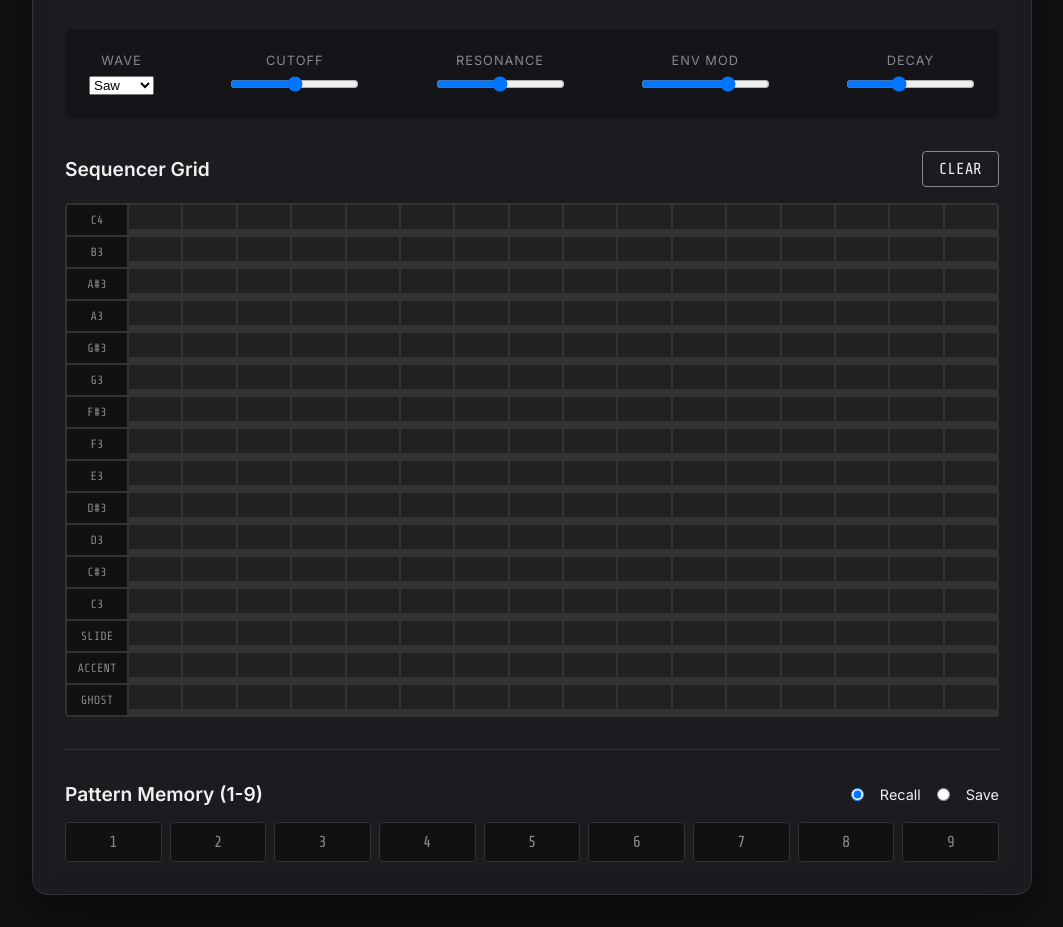
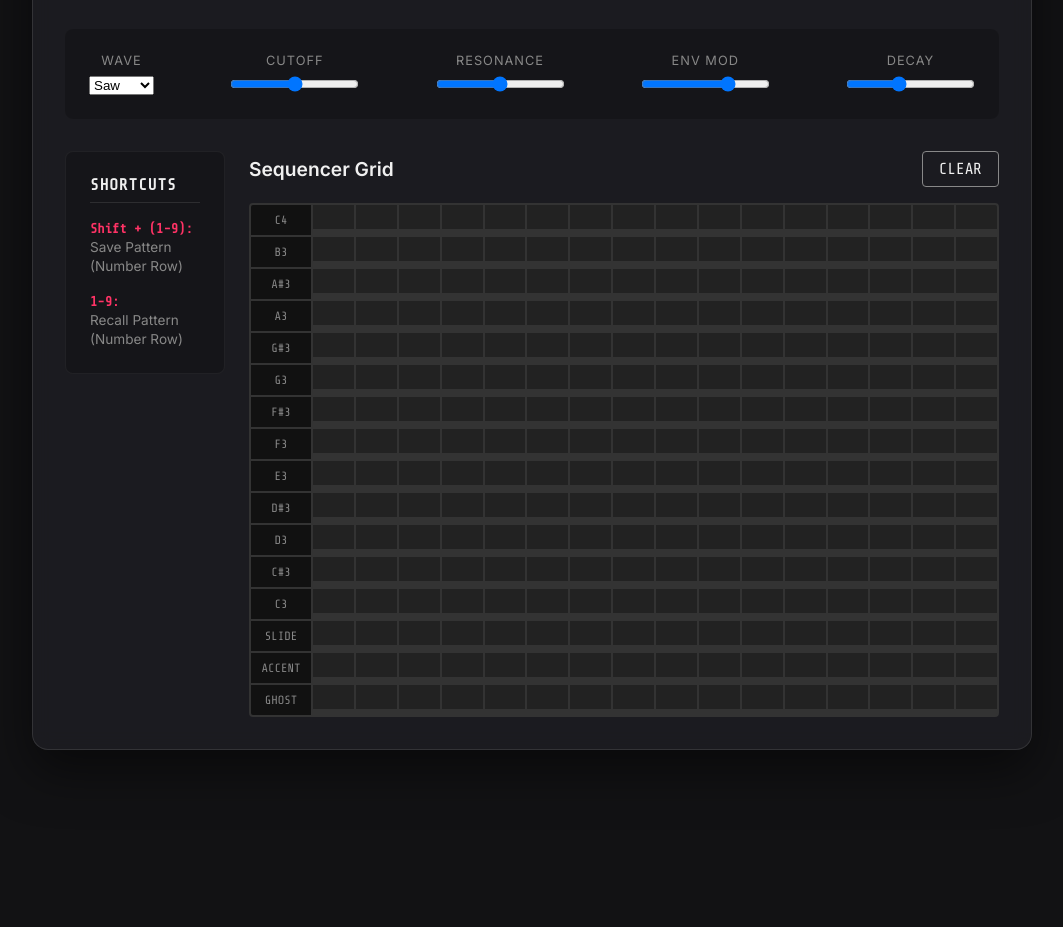
Before and after one commit to hellonearthis/TB-303-vibe, a plain HTML site: page index.html in a window 1280 px wide. Shown: the part 130-1057 px from the top of the page, without its empty margins (108-1171 px from the left). After the commit the page ends 912 px from the top, so only its background shows below. Drawn offline with nearby package versions, Linux system fonts and the light colour scheme.

Commit message:
Refactor pattern memory to use number row shortcuts

```diff
--- a/app.js
+++ b/app.js
@@ -16,9 +16,7 @@ document.addEventListener('DOMContentLoaded', () => {
     const envModInput = document.getElementById('env-mod');
     const decayInput = document.getElementById('decay');
 
-    // Memory Mode
-    const modeRadios = document.getElementsByName('memory-mode');
-    const patternSlotsDiv = document.getElementById('pattern-slots');
+
 
     // --- Build Grid UI ---
     function renderGrid() {
@@ -118,58 +116,24 @@ document.addEventListener('DOMContentLoaded', () => {
         gridContainer.appendChild(ghostRow);
     }
 
-    // --- Build Pattern Memory UI ---
-    function renderPatternSlots() {
-        patternSlotsDiv.innerHTML = '';
-        for (let i = 1; i <= 9; i++) {
-            const slot = document.createElement('div');
-            slot.className = 'pattern-slot';
-            slot.textContent = i;
-            if (seq.patterns[i]) {
-                slot.classList.add('has-data');
-            }
-
-            slot.addEventListener('click', () => {
-                handleMemoryAction(i);
-            });
-
-            patternSlotsDiv.appendChild(slot);
-        }
-    }
-
-    function getMemoryMode() {
-        for (let radio of modeRadios) {
-            if (radio.checked) return radio.value;
-        }
-        return 'recall';
-    }
-
-    function handleMemoryAction(slotKey) {
-        const mode = getMemoryMode();
-        if (mode === 'save') {
-            seq.savePattern(slotKey);
-        } else {
-            if (seq.recallPattern(slotKey)) {
-                renderGrid();
-            }
-        }
-        renderPatternSlots();
-    }
-
     // --- Keyboard Shortcuts (1-9) ---
     window.addEventListener('keydown', (e) => {
-        // Ignore if user is typing in an input
-        if (e.target.tagName === 'INPUT') return;
+        // Ignore if user is typing in a text/number input (but allow if they are on a range slider)
+        if (e.target.tagName === 'INPUT' && e.target.type !== 'range') return;
 
-        const key = parseInt(e.key);
-        if (key >= 1 && key <= 9) {
-            handleMemoryAction(key);
-
-            // Highlight slot briefly
-            const slots = patternSlotsDiv.children;
-            if(slots[key-1]) {
-                slots[key-1].classList.add('active');
-                setTimeout(() => slots[key-1].classList.remove('active'), 200);
+        if (e.code && e.code.startsWith('Digit')) {
+            // e.key might be '!' if shift is pressed, so extract number from e.code
+            const key = parseInt(e.code.replace('Digit', ''));
+            if (key >= 1 && key <= 9) {
+                if (e.shiftKey) {
+                    // Save pattern
+                    seq.savePattern(key);
+                } else {
+                    // Recall pattern
+                    if (seq.recallPattern(key)) {
+                        renderGrid();
+                    }
+                }
             }
         }
     });
@@ -230,5 +194,4 @@ document.addEventListener('DOMContentLoaded', () => {
 
     // Init
     renderGrid();
-    renderPatternSlots();
 });
--- a/index.html
+++ b/index.html
@@ -49,6 +49,13 @@
         </section>
 
         <section class="sequencer-section">
+            <div class="sequencer-layout">
+                <div class="sequencer-instructions">
+                    <h3>Shortcuts</h3>
+                    <p><strong>Shift + (1-9):</strong><br>Save Pattern (Number Row)</p>
+                    <p><strong>1-9:</strong><br>Recall Pattern (Number Row)</p>
+                </div>
+                <div class="sequencer-main">
                     <div class="grid-header">
                         <h2>Sequencer Grid</h2>
                         <button id="btn-clear" class="btn-secondary">Clear</button>
@@ -57,23 +64,10 @@
                     <div class="grid-container" id="grid-container">
                         <!-- Grid will be generated by JS -->
                     </div>
+                </div>
+            </div>
         </section>
 
-        <section class="pattern-memory">
-            <div class="memory-header">
-                <h2>Pattern Memory (1-9)</h2>
-                <div class="mode-toggle">
-                    <input type="radio" id="mode-recall" name="memory-mode" value="recall" checked>
-                    <label for="mode-recall">Recall</label>
-
-                    <input type="radio" id="mode-save" name="memory-mode" value="save">
-                    <label for="mode-save">Save</label>
-                </div>
-            </div>
-            <div class="pattern-slots" id="pattern-slots">
-                <!-- Slots 1-9 generated by JS -->
-            </div>
-        </section>
     </div>
 
     <script src="audio.js"></script>
--- a/style.css
+++ b/style.css
@@ -213,58 +213,48 @@ button {
     background: #ff6688; /* Lighter active when playing */
 }
 
-
-.pattern-memory {
-    margin-top: 2rem;
-    padding-top: 2rem;
-    border-top: 1px solid rgba(255, 255, 255, 0.1);
+.sequencer-layout {
+    display: flex;
+    gap: 1.5rem;
+    align-items: flex-start;
 }
 
-.memory-header {
-    display: flex;
-    justify-content: space-between;
-    align-items: center;
-    margin-bottom: 1rem;
+.sequencer-instructions {
+    flex: 0 0 160px;
+    background: rgba(0, 0, 0, 0.2);
+    padding: 1.5rem;
+    border-radius: 8px;
+    font-size: 0.85rem;
+    color: var(--text-muted);
+    border: 1px solid rgba(255, 255, 255, 0.05);
 }
 
-.memory-header h2 {
-    font-size: 1.2rem;
+.sequencer-instructions h3 {
+    color: var(--text-main);
+    margin-bottom: 1rem;
+    font-size: 1rem;
     font-weight: 600;
+    font-family: 'Share Tech Mono', monospace;
+    text-transform: uppercase;
+    letter-spacing: 1px;
+    border-bottom: 1px solid rgba(255, 255, 255, 0.1);
+    padding-bottom: 0.5rem;
 }
 
-.mode-toggle {
-    display: flex;
-    gap: 1rem;
-    font-size: 0.9rem;
+.sequencer-instructions p {
+    margin-bottom: 1rem;
+    line-height: 1.4;
 }
 
-.pattern-slots {
-    display: flex;
-    gap: 0.5rem;
+.sequencer-instructions p:last-child {
+    margin-bottom: 0;
 }
 
-.pattern-slot {
-    flex: 1;
-    height: 40px;
-    background: #111;
-    border: 1px solid #333;
-    border-radius: 4px;
-    display: flex;
-    align-items: center;
-    justify-content: center;
+.sequencer-instructions strong {
+    color: var(--accent-color);
     font-family: 'Share Tech Mono', monospace;
-    color: var(--text-muted);
-    cursor: pointer;
-    transition: all 0.2s;
 }
 
-.pattern-slot.has-data {
-    color: var(--text-main);
-    border-color: #666;
+.sequencer-main {
+    flex: 1;
 }
-
-.pattern-slot.active {
-    background: rgba(255, 255, 255, 0.1);
-    border-color: var(--text-main);
-    color: white;
-}
```
Also changed, not shown: README.md. Lines whose indentation alone changed are shown as unchanged.
